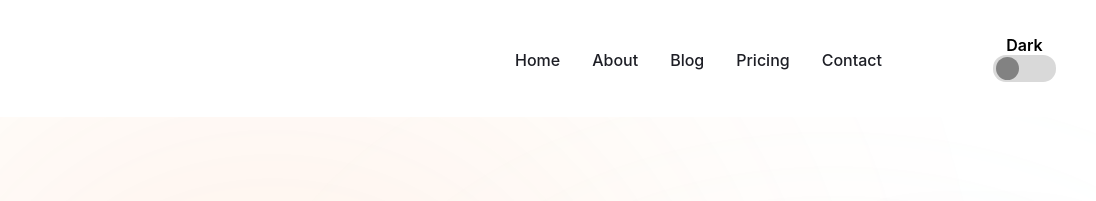
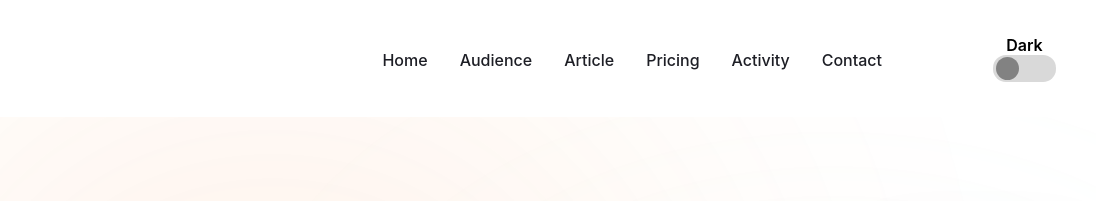
Before and after one commit to Dmitrymam/coca, a website built with Vite: page src/index.html in a window 1280 px wide. Shown: the top 201 px of the page, 184-1280 px from the left. Built offline with nearby package versions, Linux system fonts and the light colour scheme; files whose address does not match are found by name.

Commit message:
activity nothing

```diff
--- a/src/html/components/header.html
+++ b/src/html/components/header.html
@@ -40,13 +40,16 @@
             <a href="/" class="nav__link text-p-default">Home</a>
           </li>
           <li class="nav__item">
-            <a href="/about.html" class="nav__link text-p-default">About</a>
+            <a href="/audience.html" class="nav__link text-p-default">Audience</a>
           </li>
           <li class="nav__item">
-            <a href="/blog.html" class="nav__link text-p-default">Blog</a>
+            <a href="/article.html" class="nav__link text-p-default">Article</a>
           </li>
           <li class="nav__item">
             <a href="/pricing.html" class="nav__link text-p-default">Pricing</a>
+          </li>
+          <li class="nav__item">
+            <a href="/activity.html" class="nav__link text-p-default">Activity</a>
           </li>
           <li class="nav__item">
             <a href="/contact.html" class="nav__link text-p-default">Contact</a>
--- a/vite.config.js
+++ b/vite.config.js
@@ -16,9 +16,7 @@ export default defineConfig({
     emptyOutDir: true,
     rollupOptions: {
       input: {
-        main: './src/index.html',
-        pricing: './src/pricing.html',
-        contact: './src/contact.html',
+        main: './index.html',
       },
     },
   },
```
